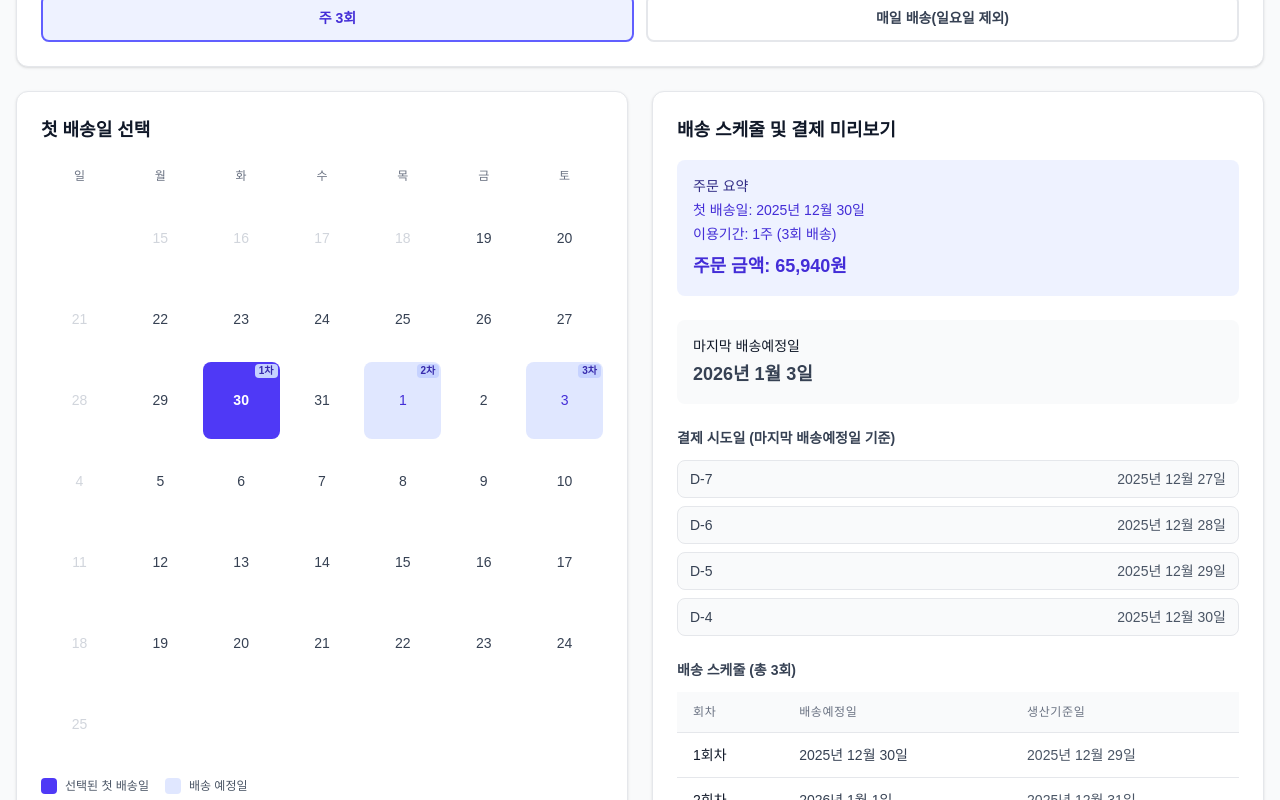
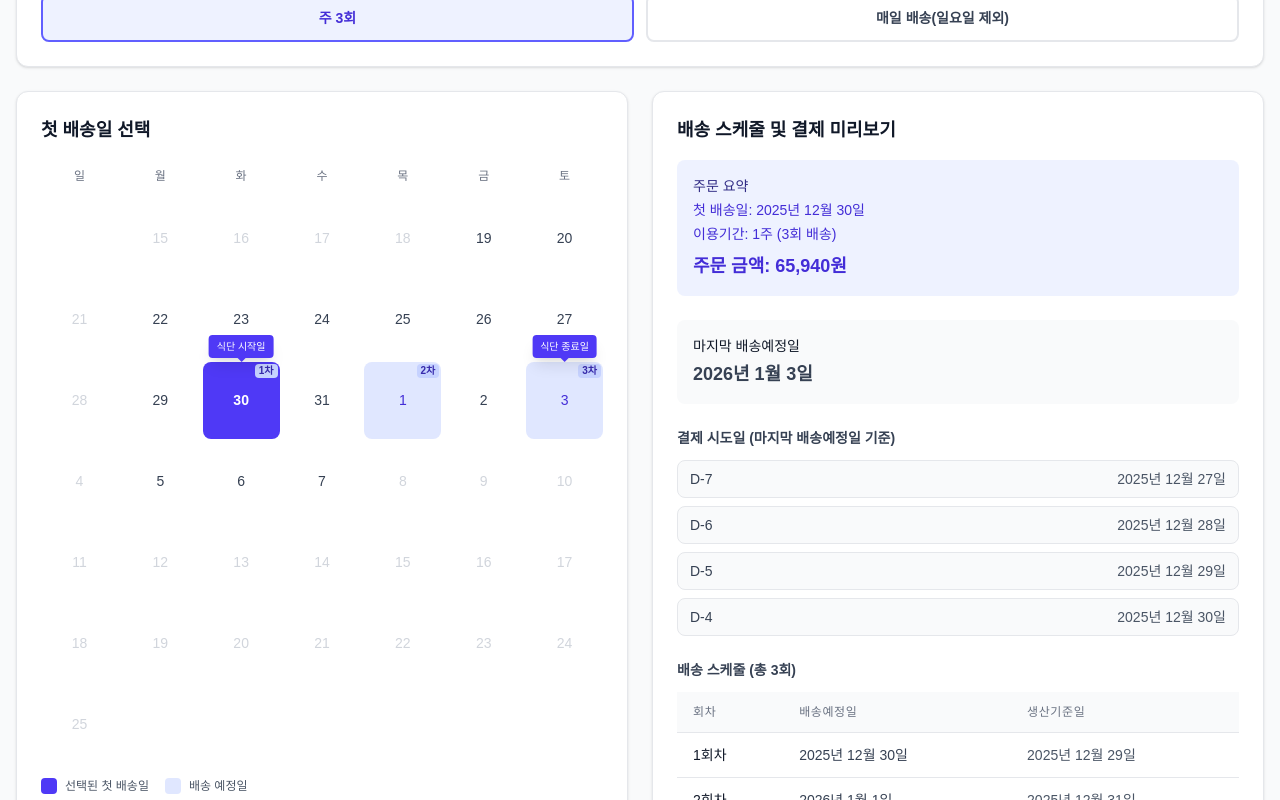
Before and after one commit to ranee1021/subscription-scheduler-demo, a Next.js app: page /orders/new in a window 1280 px wide. Both pictures are taken after a click on the button "30". Shown: the part 524-1324 px from the top of the page. Built offline with nearby package versions, Linux system fonts and the light colour scheme.

Commit message:
feat: ui update

```diff
--- a/app/orders/new/page.tsx
+++ b/app/orders/new/page.tsx
@@ -221,8 +221,8 @@ export default function NewOrderPage() {
     );
   };
 
-  // 오늘 기준 6주차 날짜 배열 생성
-  const getCalendarWeeks = (): Date[] => {
+  // 오늘 기준 6주차 날짜 배열 생성 (마지막 배송일이 6주차 안에 없으면 추가 주차 표시)
+  const getCalendarWeeks = (lastDeliveryDate: Date | null): Date[] => {
     const today = new Date();
     today.setHours(0, 0, 0, 0);
 
@@ -234,9 +234,32 @@ export default function NewOrderPage() {
     firstMonday.setDate(today.getDate() + daysToMonday);
     firstMonday.setHours(0, 0, 0, 0);
 
-    // 6주치 날짜 생성 (42일 = 6주 * 7일)
+    // 기본 6주치 날짜 생성 (42일 = 6주 * 7일)
+    let weeksToShow = 6;
+
+    // 마지막 배송일이 6주차 안에 없으면 추가 주차 계산
+    if (lastDeliveryDate) {
+      const lastDeliveryDateOnly = new Date(lastDeliveryDate.getFullYear(), lastDeliveryDate.getMonth(), lastDeliveryDate.getDate());
+      const lastDayOf6Weeks = new Date(firstMonday);
+      lastDayOf6Weeks.setDate(firstMonday.getDate() + 41); // 6주차의 마지막 날 (42일째, 인덱스 41)
+
+      // 마지막 배송일이 6주차를 넘어가면 추가 주차 계산
+      if (lastDeliveryDateOnly > lastDayOf6Weeks) {
+        // 마지막 배송일이 포함된 주의 월요일 찾기
+        const lastDeliveryDayOfWeek = lastDeliveryDateOnly.getDay();
+        const daysToLastMonday = lastDeliveryDayOfWeek === 0 ? -6 : 1 - lastDeliveryDayOfWeek;
+        const lastDeliveryMonday = new Date(lastDeliveryDateOnly);
+        lastDeliveryMonday.setDate(lastDeliveryDateOnly.getDate() + daysToLastMonday);
+
+        // 필요한 주차 수 계산
+        const daysDiff = Math.ceil((lastDeliveryMonday.getTime() - firstMonday.getTime()) / (1000 * 60 * 60 * 24));
+        weeksToShow = Math.ceil(daysDiff / 7) + 1; // +1은 마지막 주차 포함
+      }
+    }
+
     const calendarDays: Date[] = [];
-    for (let i = 0; i < 42; i++) {
+    const totalDays = weeksToShow * 7;
+    for (let i = 0; i < totalDays; i++) {
       const date = new Date(firstMonday);
       date.setDate(firstMonday.getDate() + i);
       calendarDays.push(date);
@@ -265,7 +288,7 @@ export default function NewOrderPage() {
     return schedule ? schedule.sequence : null;
   };
 
-  // 날짜 선택 가능 여부 확인 (오늘부터 2일 뒤부터, 일요일 제외)
+  // 날짜 선택 가능 여부 확인 (오늘부터 2일 뒤부터, 이번주 포함 2주차까지만, 일요일 제외)
   const isDateSelectable = (date: Date): boolean => {
     const today = new Date();
     today.setHours(0, 0, 0, 0);
@@ -273,14 +296,19 @@ export default function NewOrderPage() {
     minDate.setDate(today.getDate() + 2);
     minDate.setHours(0, 0, 0, 0);
 
+    // 이번주 포함 2주차까지 (총 3주차) = 오늘부터 21일 후까지
+    const maxDate = new Date(today);
+    maxDate.setDate(today.getDate() + 21);
+    maxDate.setHours(23, 59, 59, 999);
+
     const checkDate = new Date(date);
     checkDate.setHours(0, 0, 0, 0);
 
     // 일요일(0)은 선택 불가
     if (checkDate.getDay() === 0) return false;
 
-    // 오늘부터 2일 뒤부터 선택 가능
-    return checkDate >= minDate;
+    // 오늘부터 2일 뒤부터, 이번주 포함 2주차까지만 선택 가능
+    return checkDate >= minDate && checkDate <= maxDate;
   };
 
   const handleDateClick = (date: Date) => {
@@ -303,11 +331,20 @@ export default function NewOrderPage() {
     : [];
 
   // 캘린더 렌더링
-  const calendarDays = getCalendarWeeks();
+  const calendarDays = getCalendarWeeks(lastDeliveryDate);
   const weekDays = ["일", "월", "화", "수", "목", "금", "토"];
 
   // 첫 번째 날짜의 요일 확인 (0=일요일, 1=월요일, ..., 6=토요일)
   const firstDayOfWeek = calendarDays.length > 0 ? calendarDays[0].getDay() : 0;
+
+  // 첫 배송일과 마지막 배송일 확인
+  const firstDeliveryDate = schedules.length > 0 ? schedules[0].originalDeliveryDate : null;
+  const isFirstDeliveryDate = (date: Date): boolean => {
+    return firstDeliveryDate ? isSameDate(date, firstDeliveryDate) : false;
+  };
+  const isLastDeliveryDate = (date: Date): boolean => {
+    return lastDeliveryDate ? isSameDate(date, lastDeliveryDate) : false;
+  };
 
   return (
     <div className="min-h-screen bg-gray-50 px-4 py-8">
@@ -435,14 +472,16 @@ export default function NewOrderPage() {
                   const isToday = isSameDate(date, new Date());
                   const isSelectable = isDateSelectable(date);
                   const sequence = getDeliverySequence(date);
+                  const isFirstDelivery = isFirstDeliveryDate(date);
+                  const isLastDelivery = isLastDeliveryDate(date);
 
                   return (
+                    <div key={index} className="relative">
                       <button
-                      key={index}
                         type="button"
                         onClick={() => handleDateClick(date)}
                         disabled={!isSelectable}
-                      className={`aspect-square rounded-lg text-sm transition relative ${
+                        className={`aspect-square w-full rounded-lg text-sm transition ${
                           !isSelectable
                             ? "text-gray-300 cursor-not-allowed"
                             : isSelected
@@ -461,6 +500,23 @@ export default function NewOrderPage() {
                           </div>
                         )}
                       </button>
+                      {isFirstDelivery && (
+                        <div className="absolute bottom-full left-1/2 -translate-x-1/2 mb-1 z-10">
+                          <div className="bg-indigo-600 text-white text-[10px] font-medium px-2 py-1 rounded shadow-lg whitespace-nowrap">
+                            식단 시작일
+                          </div>
+                          <div className="absolute top-full left-1/2 -translate-x-1/2 w-0 h-0 border-l-4 border-r-4 border-t-4 border-transparent border-t-indigo-600"></div>
+                        </div>
+                      )}
+                      {isLastDelivery && (
+                        <div className="absolute bottom-full left-1/2 -translate-x-1/2 mb-1 z-10">
+                          <div className="bg-indigo-600 text-white text-[10px] font-medium px-2 py-1 rounded shadow-lg whitespace-nowrap">
+                            식단 종료일
+                          </div>
+                          <div className="absolute top-full left-1/2 -translate-x-1/2 w-0 h-0 border-l-4 border-r-4 border-t-4 border-transparent border-t-indigo-600"></div>
+                        </div>
+                      )}
+                    </div>
                   );
                 })}
               </div>
```
Lines whose indentation alone changed are shown as unchanged.
